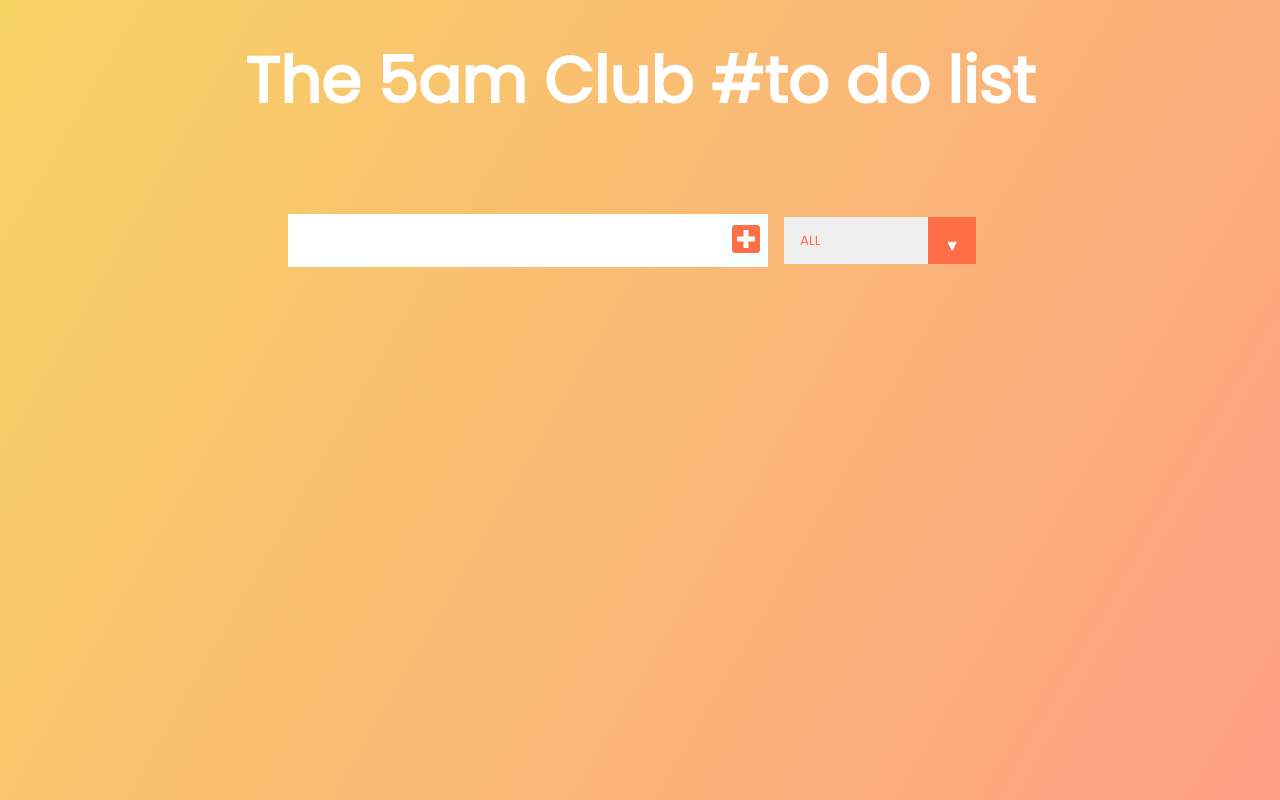
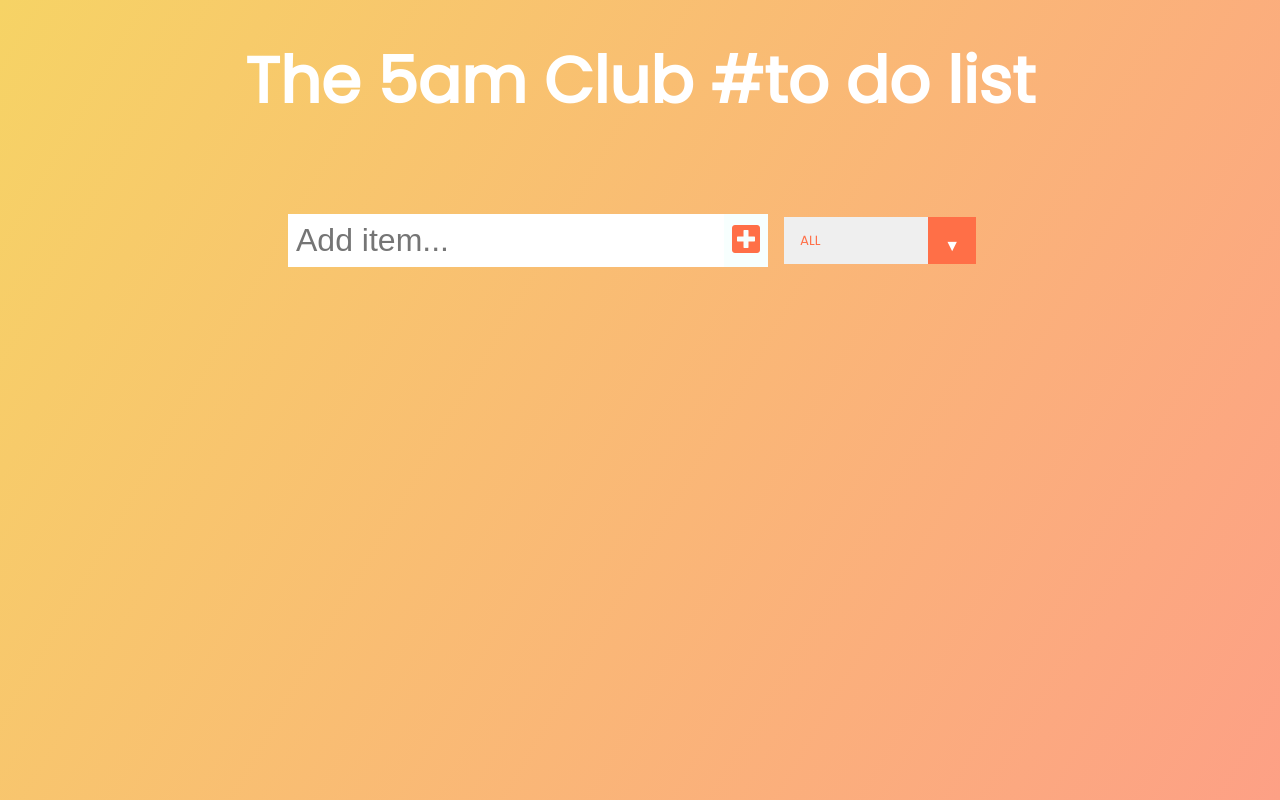
Before and after one commit to AnesuMuusha/my-todo-list, a React (Create React App) app: page / in a window 1280 px wide. Built offline with nearby package versions, Linux system fonts and the light colour scheme.

Commit message:
implement complete and unCompleted

```diff
--- a/src/App.js
+++ b/src/App.js
@@ -6,7 +6,7 @@ import TodoList from "./components/TodoList";
 function App() {
   const [inputText, setInputText] = useState("");
   const [todos, setTodos] = useState([]);
-  const [status, setStatus] = useState(["all"]);
+  const [status, setStatus] = useState("all");
   const [filteredTodos, setFilteredTodos] = useState([]);
 
   useEffect(() => {
@@ -16,7 +16,7 @@ function App() {
           setFilteredTodos(todos.filter((todo) => todo.completed === true));
           break;
         case "uncompleted":
-          setFilteredTodos(todos.filter((todo) => todo.completed === true));
+          setFilteredTodos(todos.filter((todo) => todo.completed === false));
           break;
         default:
           setFilteredTodos(todos);
--- a/src/components/Form.js
+++ b/src/components/Form.js
@@ -1,6 +1,6 @@
 import React from "react";
 
-const Form = ({ setInputText, todos, setTodos, inputText }) => {
+const Form = ({ setInputText, todos, setTodos, inputText,setStatus }) => {
   const inputTextHandler = (e) => {
     setInputText(e.target.value);
   };
@@ -16,17 +16,19 @@ const Form = ({ setInputText, todos, setTodos, inputText }) => {
   };
 
   const statusHandler = (e) => {
-      console.log(e.target.value);
-    }
+    setStatus(e.target.value);
+  };
 
   return (
     <form>
-        <input value={inputText} onChange={inputTextHandler} type="text" className="todo-input" />
-        <button
-          onClick={submitTodoHandler}
-          className="todo-button"
-          type="submit"
-        >
+      <input
+        value={inputText}
+        onChange={inputTextHandler}
+        type="text"
+        className="todo-input"
+        placeholder="Add item..."
+      />
+      <button onClick={submitTodoHandler} className="todo-button" type="submit" disabled={!inputText}>
         <i className="fas fa-plus-square"></i>
       </button>
       <div className="select">
--- a/src/components/TodoList.js
+++ b/src/components/TodoList.js
@@ -5,7 +5,7 @@ const TodoList = ({ todos, setTodos,filteredTodos }) => {
   return (
     <div className="todo-container">
       <ul className="todo-list">
-        {todos.map((todo) => (
+        {filteredTodos.map((todo) => (
           <Todo
             text={todo.text}
             key={todo.id}
```
Lines whose indentation alone changed are shown as unchanged.
